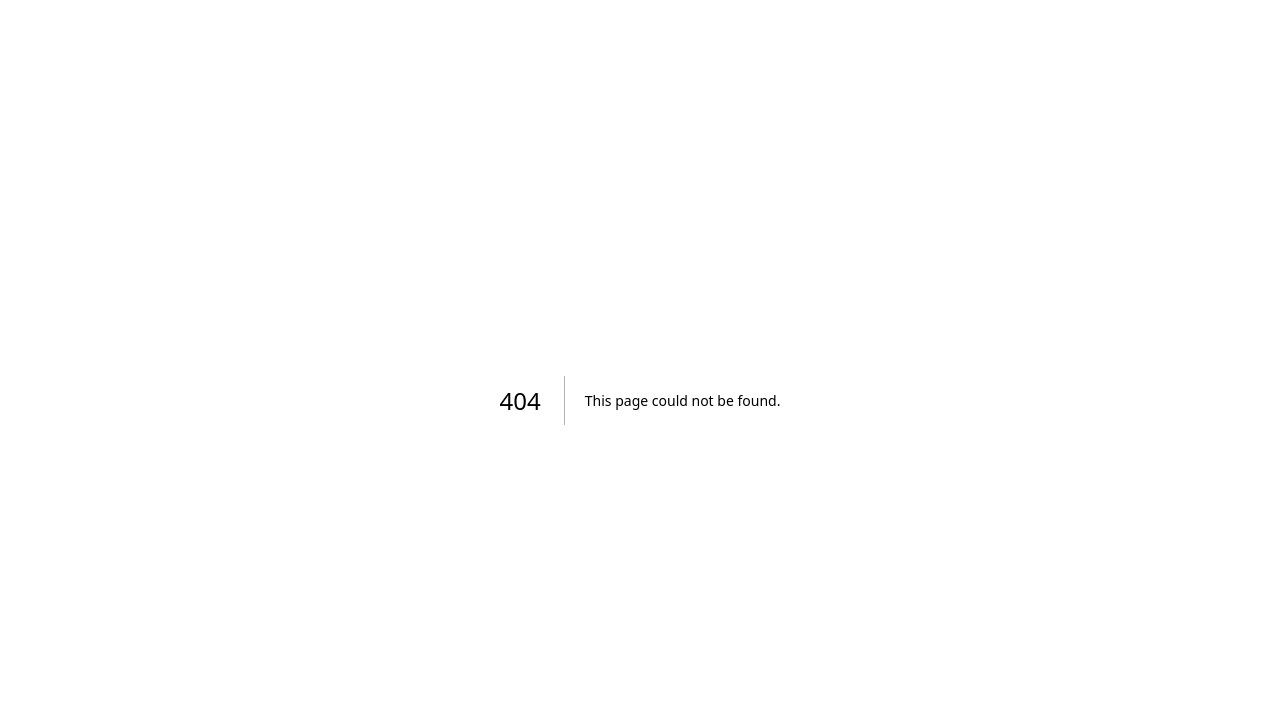
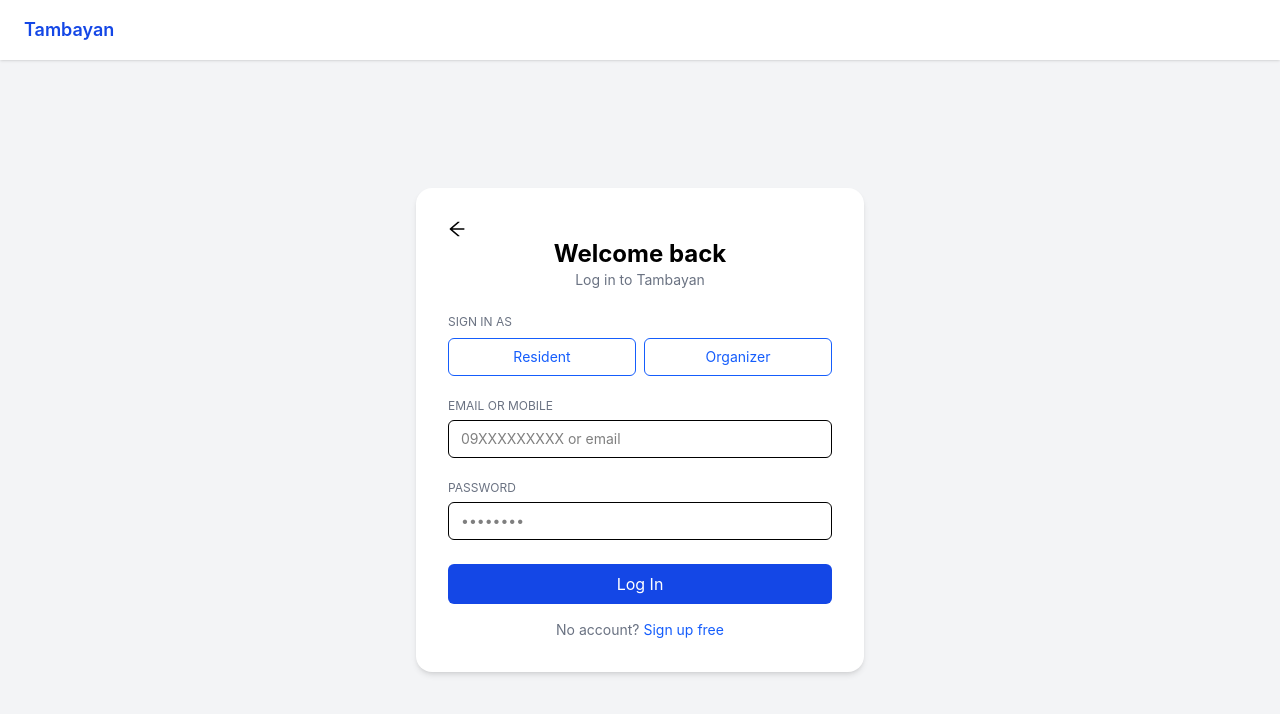
Before and after one commit to Jhnroy/tambayan-weba-app, a Next.js app in the folder frontend/: page /login in a window 1280 px wide. Before the commit this address had no page. Shown: the top 714 px of the page. Built offline with nearby package versions, Linux system fonts and the light colour scheme.

Commit message:
feat: add login and signup pages for residents and organizers

```diff
--- /dev/null
+++ b/frontend/app/login/page.tsx
@@ -0,0 +1,9 @@
+import { Login } from '@/login'
+import React from 'react'
+
+export const Page = () => {
+  return (
+    <Login />
+  )
+}
+export default Page
--- /dev/null
+++ b/frontend/app/organizersignup/page.tsx
@@ -0,0 +1,8 @@
+import { OrganizerSignup } from '@/organizer/signup'
+import React from 'react'
+
+export const Page = () => {
+  return (
+    <OrganizerSignup />
+  )
+}
--- /dev/null
+++ b/frontend/app/signup/page.tsx
@@ -0,0 +1,12 @@
+import { ResidentSignup } from "@/resident/signup"
+
+
+
+
+export const Page = () => {
+  return (
+   <ResidentSignup />
+  )
+}
+
+export default Page
--- /dev/null
+++ b/frontend/login.tsx
@@ -0,0 +1,110 @@
+
+    'use client';
+    import { ArrowLeftOutlined } from '@ant-design/icons';
+    import Link from "next/link";
+    import React from "react";
+
+    export const Login = () => {
+    return (
+        <div className="min-h-screen bg-gray-100 flex flex-col">
+
+
+        <nav className="flex items-center justify-between px-6 py-4 bg-white shadow-sm">
+            <Link
+            href="/"
+            className="flex items-center gap-2 font-semibold text-blue-700 text-lg hover:opacity-80"
+            >
+            Tambayan
+            </Link>
+
+            <div className="flex gap-2">
+            {/* <Link href="/login">
+                <button className="px-4 py-1 border border-blue-600 text-blue-600 rounded-md text-sm hover:bg-blue-50">
+                Log in
+                </button>
+            </Link>
+
+            <Link href="/signup">
+                <button className="px-4 py-1 bg-blue-600 text-white rounded-md text-sm hover:bg-blue-700">
+                Sign up
+                </button>
+            </Link> */}
+            </div>
+        </nav>
+
+
+        <div className="flex flex-1 items-center justify-center px-4">
+
+            <div className="w-full max-w-md bg-white rounded-2xl shadow-md p-6 sm:p-8">
+
+
+            <div className="text-center mb-6">
+
+                <Link href="/" className="flex items-center gap-2 font-semibold text-lg hover:opacity-80" >
+
+                <ArrowLeftOutlined className=""/></Link>
+
+                <h1 className="text-2xl font-bold">Welcome back</h1>
+                <p className="text-gray-500 text-sm">Log in to Tambayan</p>
+            </div>
+
+
+            <div className="mb-4">
+                <p className="text-xs text-gray-500 mb-2">
+                SIGN IN AS
+                </p>
+
+                <div className="flex flex-col sm:flex-row gap-2">
+                <button className="flex-1 border border-blue-600 text-blue-600 py-2 rounded-md text-sm hover:bg-blue-50">
+                    Resident
+                </button>
+                <button className="flex-1 border border-blue-600 text-blue-600 py-2 rounded-md text-sm hover:bg-blue-50">
+                    Organizer
+                </button>
+                </div>
+            </div>
+
+
+            <div className="space-y-4">
+                <div>
+                <label className="text-xs text-gray-500">
+                    EMAIL OR MOBILE
+                </label>
+                <input
+                    type="text"
+                    placeholder="09XXXXXXXXX or email"
+                    className="w-full mt-1 px-3 py-2 border rounded-md text-sm focus:outline-none focus:ring-2 focus:ring-blue-500"
+                />
+                </div>
+
+                <div>
+                <label className="text-xs text-gray-500">
+                    PASSWORD
+                </label>
+                <input
+                    type="password"
+                    placeholder="••••••••"
+                    className="w-full mt-1 px-3 py-2 border rounded-md text-sm focus:outline-none focus:ring-2 focus:ring-blue-500"
+                />
+                </div>
+            </div>
+
+
+            <button className="w-full mt-6 bg-blue-700 text-white py-2 rounded-md hover:bg-blue-800 transition">
+                Log In
+            </button>
+
+
+            <p className="text-center text-sm text-gray-500 mt-4">
+                No account?{" "}
+                <Link href="/signup">
+                <span className="text-blue-600 cursor-pointer hover:underline">
+                    Sign up free
+                </span>
+                </Link>
+            </p>
+            </div>
+        </div>
+        </div>
+    );
+    };
--- /dev/null
+++ b/frontend/organizer/signup.tsx
@@ -0,0 +1,7 @@
+import React from 'react'
+
+export const OrganizerSignup = () => {
+  return (
+    <div>signup</div>
+  )
+}
--- a/frontend/package.json
+++ b/frontend/package.json
@@ -9,6 +9,7 @@
     "lint": "eslint"
   },
   "dependencies": {
+    "@ant-design/icons": "^6.1.0",
     "@tailwindcss/vite": "^4.2.2",
     "next": "16.2.0",
     "react": "19.2.4",
--- /dev/null
+++ b/frontend/resident/signup.tsx
@@ -0,0 +1,9 @@
+import React from 'react'
+
+export const ResidentSignup = () => {
+  return (
+    <div>
+      <h1>resident Signup</h1>
+    </div>
+  )
+}
```
Also changed, not shown: 1 other file (tests, documents, lock files or other folders).
